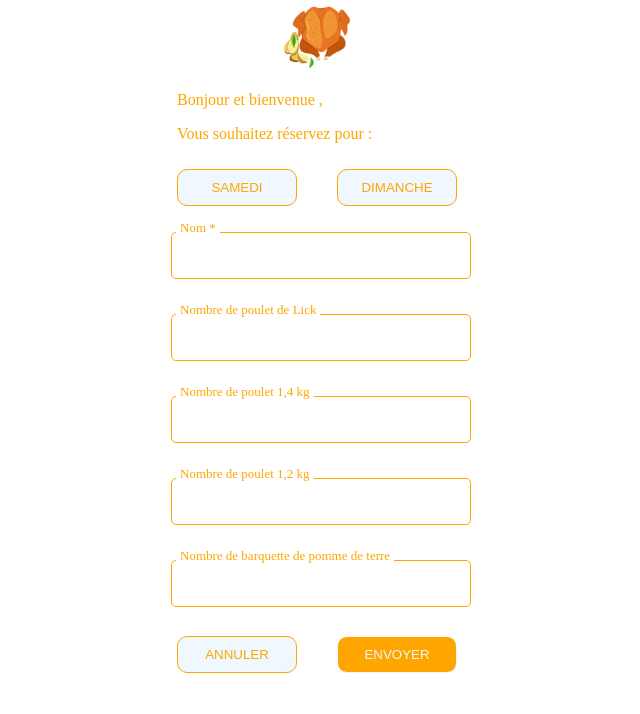
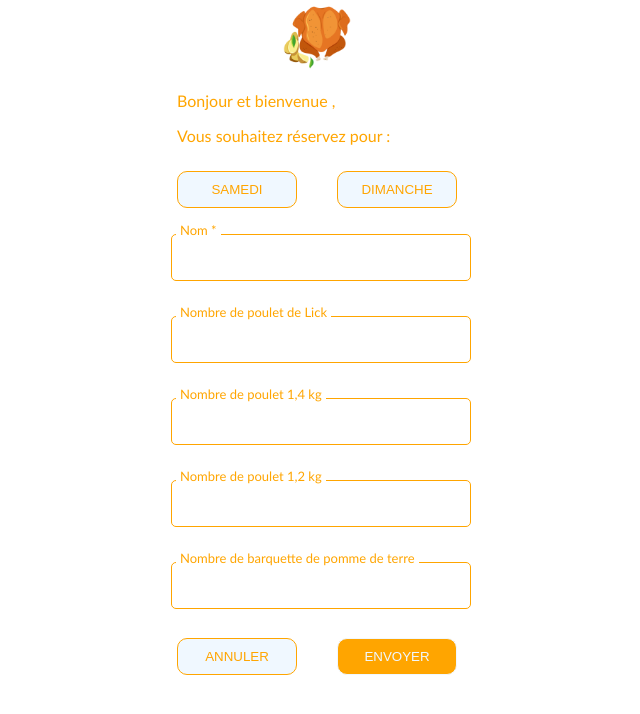
Before and after one commit to laurentmahieu/chicken_order, a Vue app: page /home in a window 1280 px wide. Shown: the top 714 px of the page, without its empty margins (323-963 px from the left). Built offline with nearby package versions, Linux system fonts and the light colour scheme.

Commit message:
add font family

```diff
--- a/src/assets/main.css
+++ b/src/assets/main.css
@@ -7,4 +7,5 @@ body {
   color: aliceblue;
   padding: 0;
   margin: 0;
+  font-family:'Gill Sans', 'Gill Sans MT', Calibri, 'Trebuchet MS', sans-serif
 }
```
